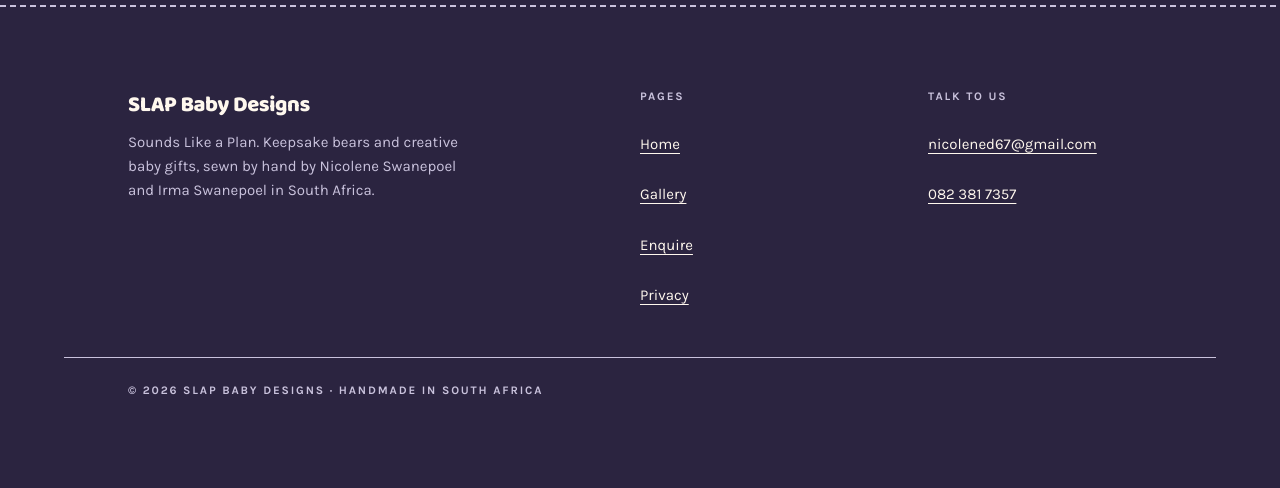
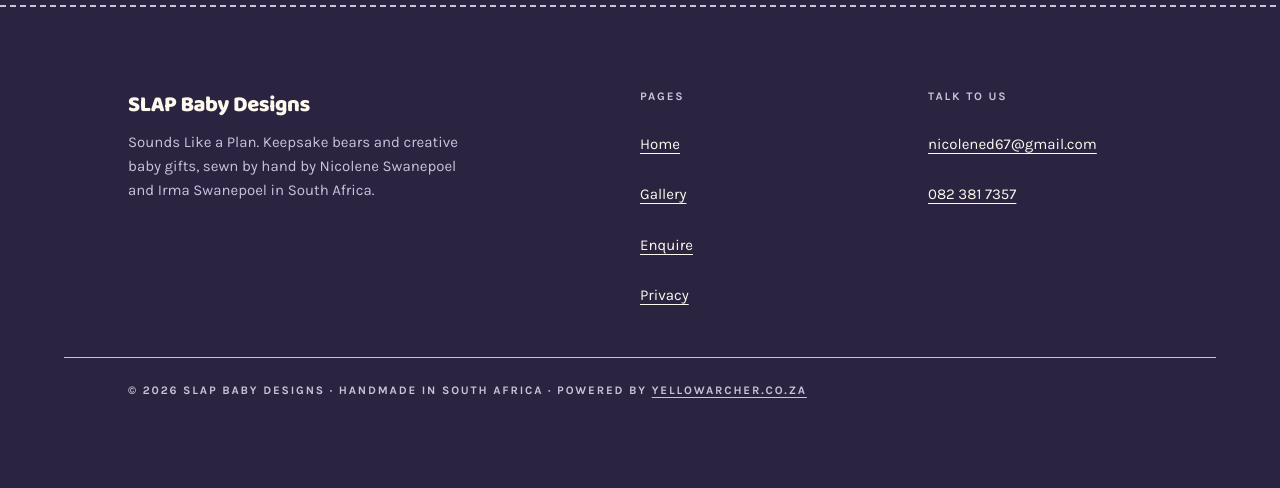
Before and after one commit to swanniegit/slap, a PHP site: page /index.php in a window 1280 px wide. Shown: the part 3002-3490 px from the top of the page. Run offline with PHP 8.4, Linux system fonts and the light colour scheme.

Commit message:
Credit Yellow Archer in the footer
Co-Authored-By: Claude Opus 5.5 <noreply@anthropic.com>

```diff
--- a/assets/css/footer.css
+++ b/assets/css/footer.css
@@ -84,6 +84,19 @@
   border-block-start: 1px solid var(--on-ink-soft);
 }
 
+/* The credit link sits inside a sentence, so it keeps the line's own colour
+   and size and is marked only by its underline, like the links above it. */
+.footer__legal a {
+  color: inherit;
+  text-underline-offset: 0.25em;
+  text-decoration-thickness: 1px;
+  transition: color var(--speed) var(--ease);
+}
+
+.footer__legal a:hover {
+  color: var(--gold);
+}
+
 @media (min-width: 40rem) {
   .footer__grid {
     grid-template-columns: repeat(2, minmax(0, 1fr));
--- a/partials/footer.php
+++ b/partials/footer.php
@@ -62,6 +62,7 @@ $contact = array_values(array_filter([
 
   <p class="wrap footer__legal label">
     &copy; <?= date('Y') ?> <?= slap_e($o['name']) ?> &middot; Handmade in <?= slap_e($o['region']) ?>
+    &middot; Powered by <a href="https://yellowarcher.co.za">yellowarcher.co.za</a>
   </p>
 </footer>
 
```
